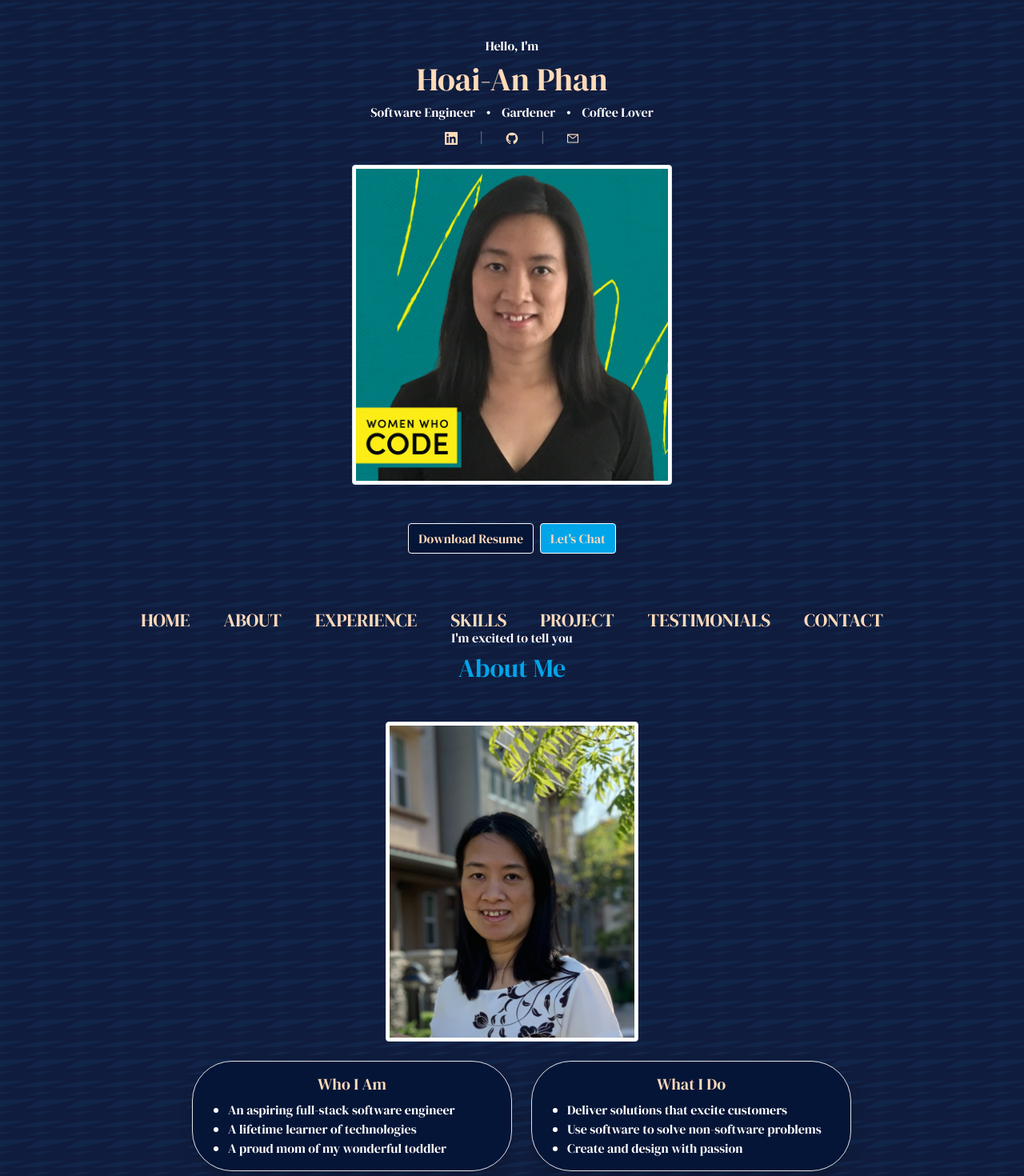
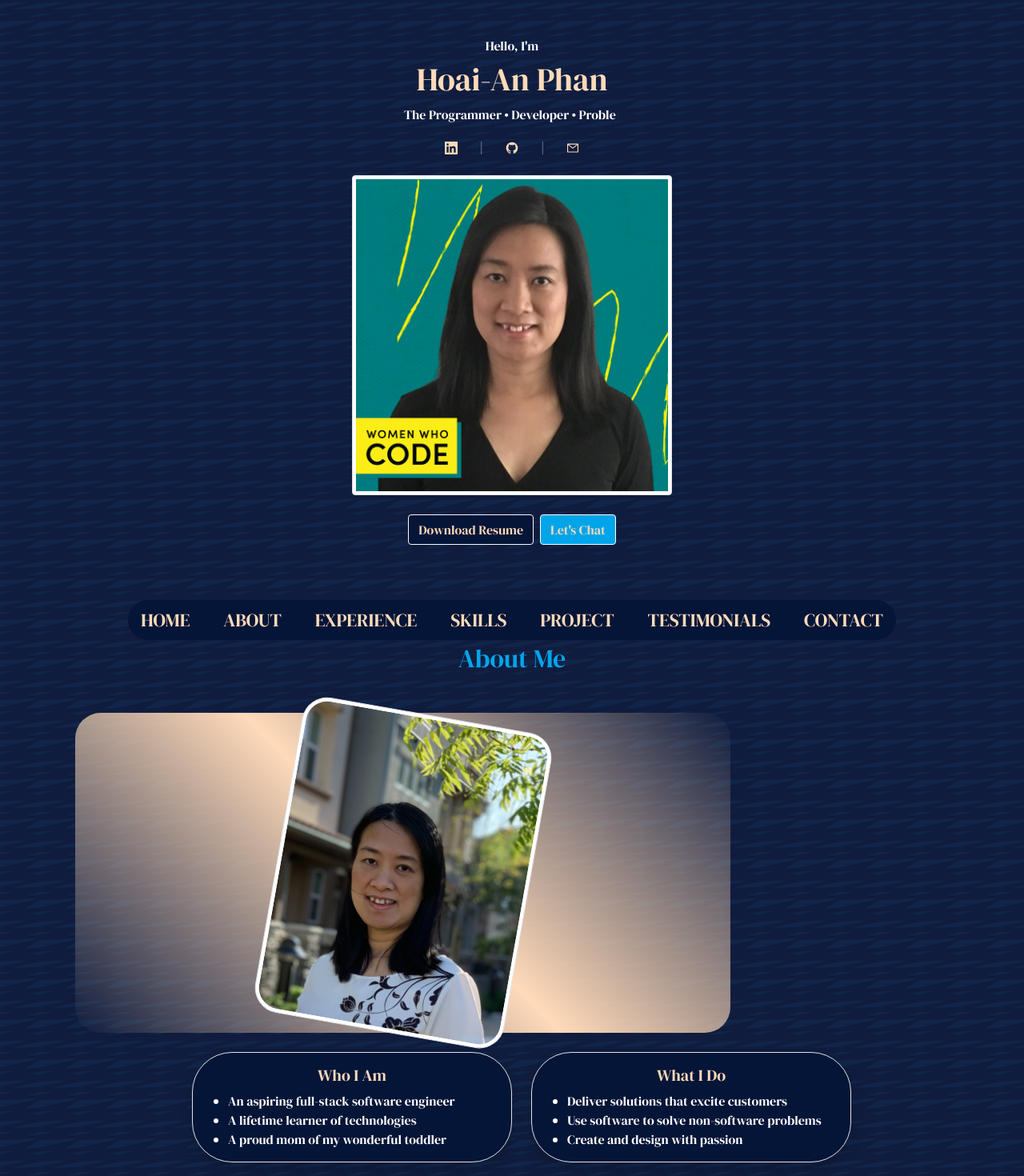
Before and after one commit to hoaian-phan/personal-portfolio-website, a React (Create React App) app: page / in a window 1280 px wide. Shown: the top 1470 px of the page at 80% size. Built offline with nearby package versions, Linux system fonts and the light colour scheme.

Commit message:
Cleaned up styling

```diff
--- a/src/components/about/About.jsx
+++ b/src/components/about/About.jsx
@@ -12,8 +12,11 @@ const About = () => {
       <div class="container my-5">
         <div class="row">
           <div class="col-12 col-xxl-4 text-center">
-            <img src={me} class="img-thumbnail resize-photo" alt="About me" />
+            <div class="about-img-bg">
+              <img src={me} class="img-thumbnail resize-photo" id="about_img" alt="About me" />
+            </div>
           </div>
+
 
           <div class="col-12 col-xxl-4">
             <div class="row d-flex align-items-center justify-content-center">
--- a/src/components/contact/Contact.jsx
+++ b/src/components/contact/Contact.jsx
@@ -19,8 +19,7 @@ const Contact = () => {
           </article>
           <br />
 
-       </div>
-
+      </div>
 
 
     </section>
--- a/src/components/footer/Footer.jsx
+++ b/src/components/footer/Footer.jsx
@@ -8,7 +8,7 @@ const Footer = () => {
       <a href="#"><h3 class="text-center pt-2">HOAI-AN PHAN</h3></a>
 
       <Social />
-      <br /><br /><br />
+      <br /><br /><br /><br /><br />
     </footer>
   )
 }
--- a/src/components/header/CTA.jsx
+++ b/src/components/header/CTA.jsx
@@ -3,7 +3,7 @@ import React from 'react'
 
 const CTA = () => {
   return (
-    <div class="my-5">
+    <div class="my-4">
       <button type="button" class="btn btn-light bg-navy me-1 text-light-blue">
         <a href="https://hoaian-personal-website.s3.us-west-1.amazonaws.com/Hoai-An+Phan+Resume+May+2022.pdf" rel="noopener noreferrer" target="_blank">Download Resume</a>
       </button>
--- a/src/components/header/Header.jsx
+++ b/src/components/header/Header.jsx
@@ -1,4 +1,5 @@
 import React from 'react'
+import Intro from './Intro'
 import CTA from './CTA'
 import Social from './Social'
 import me from '../../assets/HAP_at_WWC.jpg'
@@ -8,14 +9,14 @@ import me from '../../assets/HAP_at_WWC.jpg'
 const Header = () => {
   return (
     <header class="container my-5">
-      <div class="text-center mb-5">
+      <div class="text-center mb-4">
         <h6> Hello, I'm</h6>
         <h1> Hoai-An Phan</h1>
-        <h6> Software Engineer &nbsp;&nbsp; • &nbsp;&nbsp; Gardener &nbsp;&nbsp; • &nbsp;&nbsp; Coffee Lover</h6>
+        <Intro />
 
         <Social />
 
-        <div class="my-4">
+        <div class="my-4 mt-4 ">
           <img src={me} class="img-thumbnail rounded resize-photo" alt="me" />
         </div>
         <CTA />
--- a/src/components/header/Social.jsx
+++ b/src/components/header/Social.jsx
@@ -5,7 +5,7 @@ import {AiOutlineMail} from 'react-icons/ai'
 
 const Social = () => {
   return (
-    <div class="text-center">
+    <div class="text-center mt-3">
         <a href="https://linkedin.com/in/hoai-an-phan" target="_blank" rel="noreferrer"><GrLinkedin></GrLinkedin></a>
         &nbsp; &nbsp; &nbsp; &nbsp; | &nbsp; &nbsp; &nbsp; &nbsp;
         <a href="https://github.com/hoaian-phan" target="_blank" rel="noreferrer"><GrGithub></GrGithub></a>
--- a/src/components/nav/Nav.jsx
+++ b/src/components/nav/Nav.jsx
@@ -4,7 +4,7 @@ import {useState} from 'react'
 const Nav = () => {
   const [activeNav, setActiveNav] = useState('#')
   return (
-    <nav class="navbar fixed-bottom rounded-pill px-3 bg-blue m-auto">
+    <nav class="navbar fixed-bottom rounded-pill px-3 bg-navy m-auto">
       <a href="#" onClick={() => setActiveNav('#')} className={activeNav === '#' ? 'active' : ''} >Home</a>
       <a href="#about" onClick={() => setActiveNav('#about')} className={activeNav === '#about' ? 'active' : ''} >About</a>
       <a href="#experience" onClick={() => setActiveNav('#experience')} className={activeNav === '#experience' ? 'active' : ''}>Experience</a>
--- a/src/index.css
+++ b/src/index.css
@@ -33,7 +33,7 @@ h5, h4, h1{
 }
 
 .bg-light-blue {
-    background: #00A5E9;
+    background: var(--lightBgColor);
 }
 
 .resize-photo {
@@ -42,7 +42,7 @@ h5, h4, h1{
 
 .navbar {
     width: 75%;
-    text-align: center;
+    text-align: justify;
     font-size: 23px;
     text-transform: uppercase;
 }
@@ -68,7 +68,7 @@ a, a:active, a:visited, a:focus {
 #about_img {
     border-radius: 2rem;
     overflow: hidden;
-    transform: rotate(-10deg);
+    transform: rotate(10deg);
     transition: var(--transition);
 }
 
```
